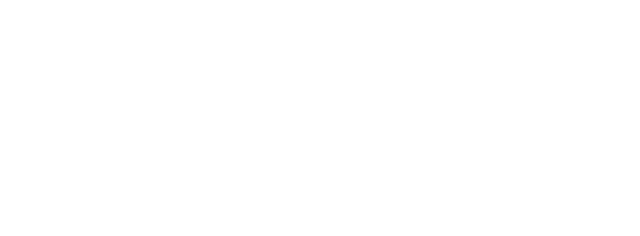
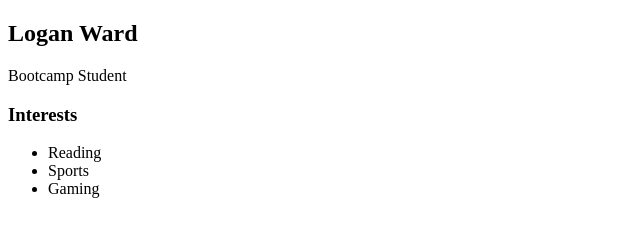
Before and after one commit to Logan-Ward/Logan-Ward.github.io, a plain HTML site: page index.html in a window 1280 px wide. Shown: the whole page, without its empty margins (0-640 px from the left). Drawn offline with Linux system fonts and the light colour scheme.

Commit message:
first website update

```diff
--- a/index.html
+++ b/index.html
@@ -16,7 +16,16 @@
                 </div>
 
                 <div class="content">
-
+                  <h2>Logan Ward</h2>
+                  <p>Bootcamp Student</p>
+                  <div id="interests">
+                    <h3>Interests</h3>
+                    <ul>
+                        <li>Reading</li>
+                        <li>Sports</li>
+                        <li>Gaming</li>
+                    </ul>
+                </div>
                 </div>
             </main>
         </div>
```
Also changed, not shown: portfolio.html (+11 -0 lines), projects/first-website/package.json (added, +17 -0 lines), 2 other files.
